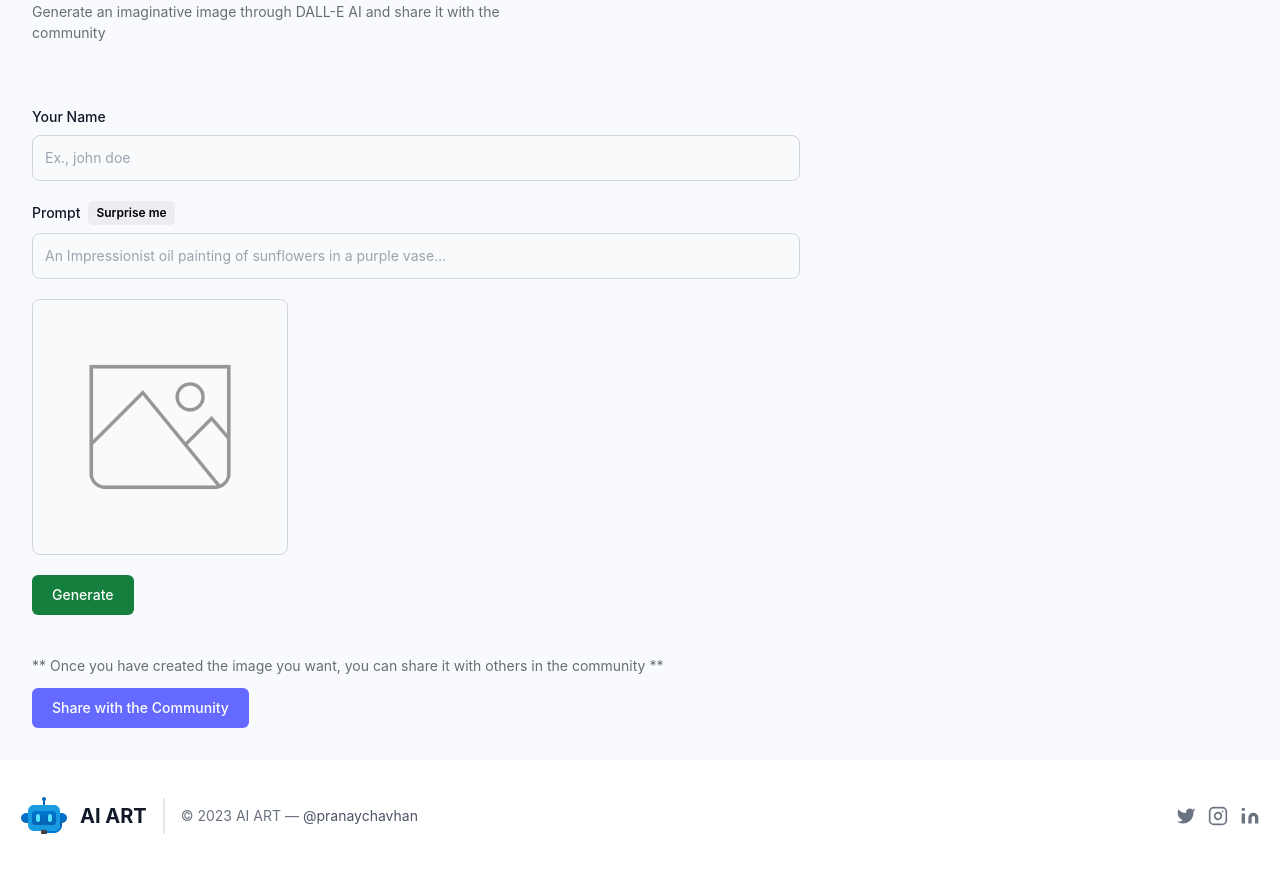
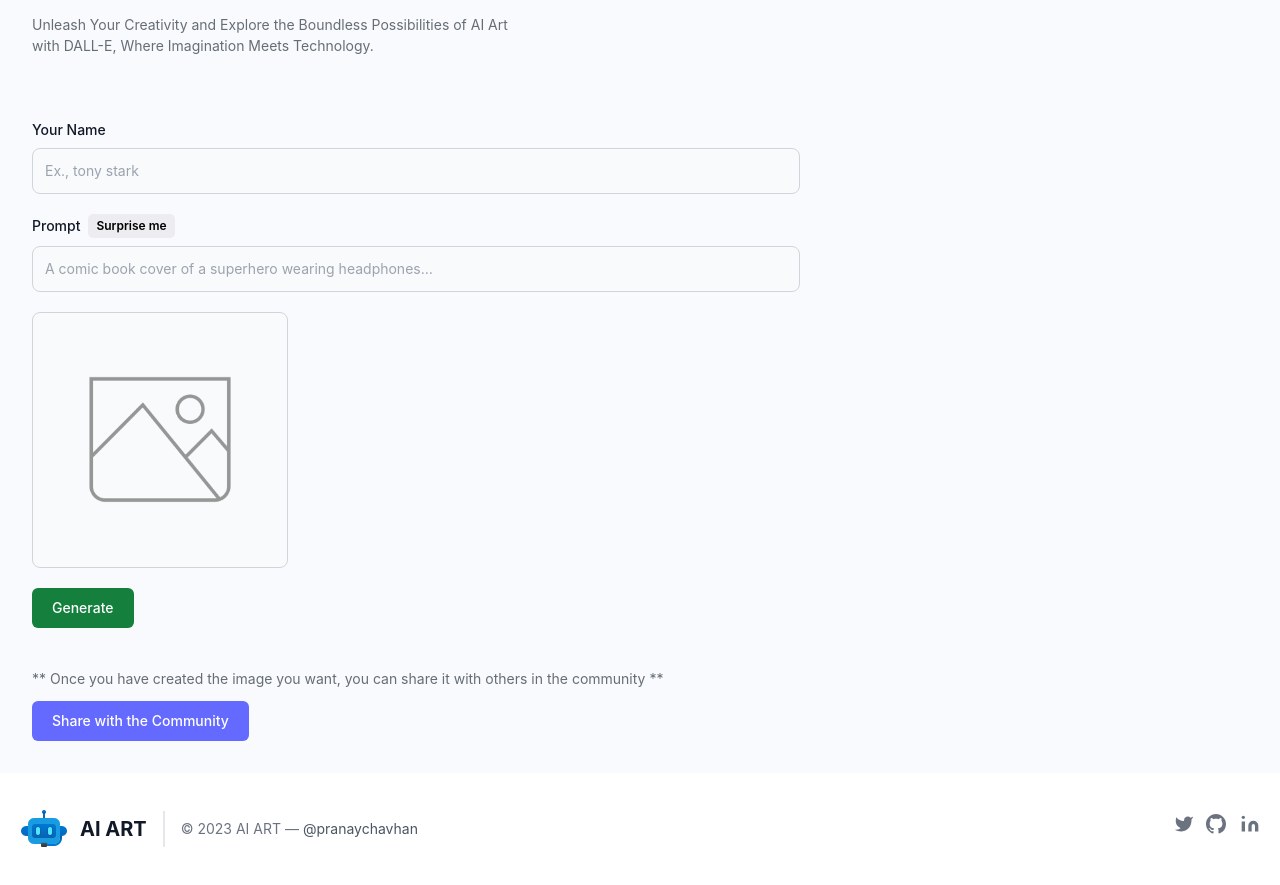
Before and after one commit to PranayChavhan/AI-image-generator, a React (Vite) app in the folder client/: page /create-post in a window 1280 px wide. Shown: the part 160-1045 px from the top of the page. Built offline with nearby package versions, Linux system fonts and the light colour scheme; a web font is replaced by a local one.

Commit message:
final commit

```diff
--- a/client/src/App.jsx
+++ b/client/src/App.jsx
@@ -9,6 +9,7 @@ const App = () => (
   <BrowserRouter>
     <header className="w-full flex justify-between items-center bg-white sm:px-8 px-4 py-4 border-b border-b-[#e6ebf4]">
       <Link to="/">
+        <p className='mb-[1px] font-[500]'>Based on</p>
         <img src={logo} alt="logo" className="w-28 object-contain" />
       </Link>
 
--- a/client/src/components/Footer.jsx
+++ b/client/src/components/Footer.jsx
@@ -19,27 +19,29 @@ function Footer() {
     <span className="inline-flex sm:ml-auto sm:mt-0 mt-4 justify-center sm:justify-start">
 
 
-      <Link className="ml-3 text-gray-500">
+      <a className="ml-3 text-gray-500">
         <svg fill="currentColor" stroke-linecap="round" stroke-linejoin="round" stroke-width="2" className="w-5 h-5" viewBox="0 0 24 24">
           <path d="M23 3a10.9 10.9 0 01-3.14 1.53 4.48 4.48 0 00-7.86 3v1A10.66 10.66 0 013 4s-4 9 5 13a11.64 11.64 0 01-7 2c9 5 20 0 20-11.5a4.5 4.5 0 00-.08-.83A7.72 7.72 0 0023 3z"></path>
         </svg>
-      </Link>
+      </a>
 
 
-      <Link className="ml-3 text-gray-500">
-        <svg fill="none" stroke="currentColor" stroke-linecap="round" stroke-linejoin="round" stroke-width="2" className="w-5 h-5" viewBox="0 0 24 24">
-          <rect width="20" height="20" x="2" y="2" rx="5" ry="5"></rect>
-          <path d="M16 11.37A4 4 0 1112.63 8 4 4 0 0116 11.37zm1.5-4.87h.01"></path>
-        </svg>
-      </Link>
+      <a href="https://github.com/PranayChavhan" target="_blank" className="ml-3 text-gray-500">
+      <svg fill="currentColor" stroke-linecap="round" xmlns="http://www.w3.org/2000/svg" viewBox="0 0 24 24" width="30" height="30">
+          <path fill-rule="evenodd" d="M8 0C3.58 0 0 3.58 0 8c0 3.54 2.29 6.53 5.47 7.59.4.07.55-.17.55-.38 0-.19-.01-.82-.01-1.49-2.01.37-2.53-.49-2.69-.94-.09-.23-.48-.94-.82-1.13-.28-.15-.68-.52-.01-.53.63-.01 1.08.58 1.23.82.72 1.21 1.87.87 2.33.66.07-.52.28-.87.51-1.07-1.78-.2-3.64-.89-3.64-3.95 0-.87.31-1.59.82-2.15-.08-.2-.36-1.02.08-2.12 0 0 .67-.21 2.2.82.64-.18 1.32-.27 2-.27.68 0 1.36.09 2 .27 1.53-1.04 2.2-.82 2.2-.82.44 1.1.16 1.92.08 2.12.51.56.82 1.27.82 2.15 0 3.07-1.87 3.75-3.65 3.95.29.25.54.73.54 1.48 0 1.07-.01 1.93-.01 2.2 0 .21.15.46.55.38A8.013 8.013 0 0 0 16 8c0-4.42-3.58-8-8-8z"/>
+      </svg>
+
+      </a>
 
 
-      <Link to="/" className="ml-3 text-gray-500">
+      <a href="https://www.linkedin.com/in/pranay-chavhan-38785a224/" target="_blank" className="ml-1 text-gray-500">
         <svg fill="currentColor" stroke="currentColor" stroke-linecap="round" stroke-linejoin="round" stroke-width="0" className="w-5 h-5" viewBox="0 0 24 24">
           <path stroke="none" d="M16 8a6 6 0 016 6v7h-4v-7a2 2 0 00-2-2 2 2 0 00-2 2v7h-4v-7a6 6 0 016-6zM2 9h4v12H2z"></path>
           <circle cx="4" cy="4" r="2" stroke="none"></circle>
         </svg>
-      </Link>
+      </a>
+
+
     </span>
   </div>
 </footer>
--- a/client/src/page/CreatePost.jsx
+++ b/client/src/page/CreatePost.jsx
@@ -84,7 +84,7 @@ const CreatePost = () => {
     <section className="max-w-7xl mx-auto">
       <div>
         <h1 className="font-extrabold text-[#222328] text-[32px]">Create</h1>
-        <p className="mt-2 text-[#666e75] text-[14px] max-w-[500px]">Generate an imaginative image through DALL-E AI and share it with the community</p>
+        <p className="mt-2 text-[#666e75] text-[14px] max-w-[500px]">Unleash Your Creativity and Explore the Boundless Possibilities of AI Art with DALL-E, Where Imagination Meets Technology.</p>
       </div>
 
       <form className="mt-16 max-w-3xl" onSubmit={handleSubmit}>
@@ -93,7 +93,7 @@ const CreatePost = () => {
             labelName="Your Name"
             type="text"
             name="name"
-            placeholder="Ex., john doe"
+            placeholder="Ex., tony stark"
             value={form.name}
             handleChange={handleChange}
           />
@@ -102,7 +102,7 @@ const CreatePost = () => {
             labelName="Prompt"
             type="text"
             name="prompt"
-            placeholder="An Impressionist oil painting of sunflowers in a purple vase…"
+            placeholder="A comic book cover of a superhero wearing headphones…"
             value={form.prompt}
             handleChange={handleChange}
             isSurpriseMe
--- a/client/src/page/Home.jsx
+++ b/client/src/page/Home.jsx
@@ -66,8 +66,8 @@ const Home = () => {
     <section >
       <div className="max-w-7xl mx-auto">
       <div>
-        <h1 className="font-extrabold text-[#222328] text-[32px]">The Community Showcase</h1>
-        <p className="mt-2 text-[#666e75] text-[14px] max-w-[500px]">Browse through a collection of imaginative and visually stunning images generated by AI ART with the help of OpenAI</p>
+        <h1 className="font-extrabold text-[#222328] text-[32px]">AI Art Showcase</h1>
+        <p className="mt-2 text-[#666e75] text-[14px] max-w-[500px]">Discover a Gallery of AI-Powered Masterpieces, Each a Unique Blend of Technological Brilliance and Aesthetic Beauty.</p>
       </div>
 
       <div className="mt-16">
```
